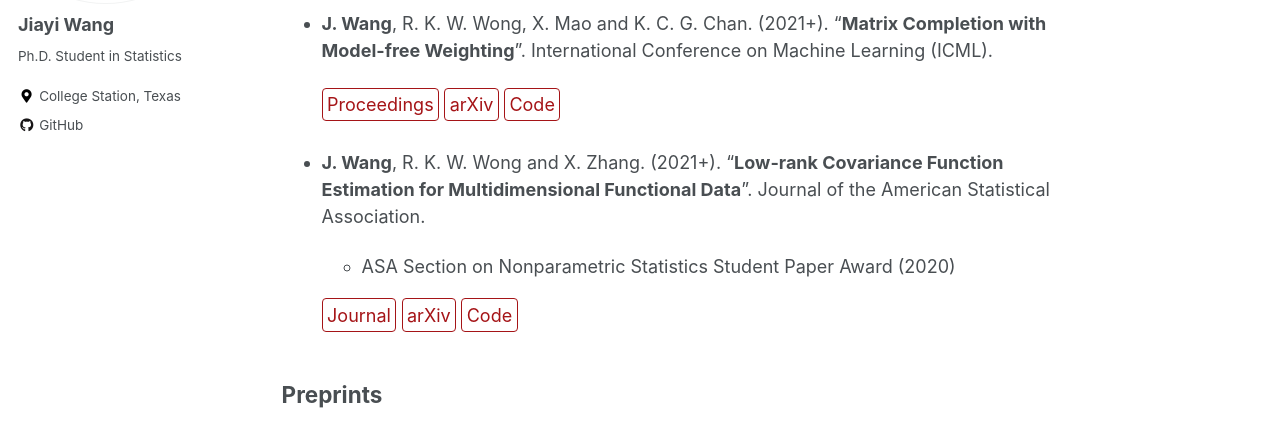
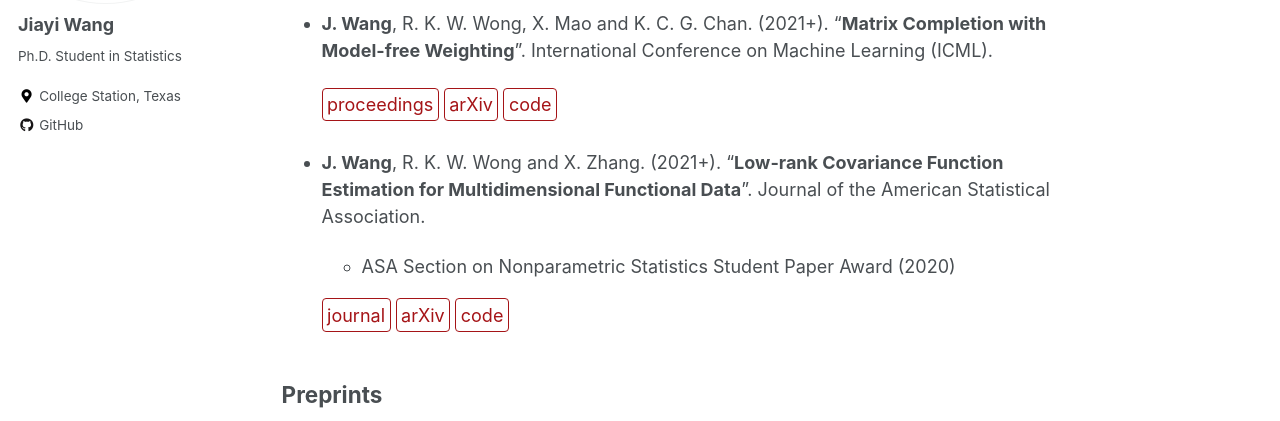
Before and after one commit to jiayiwang1017/jiayiwang1017.github.io, a Jekyll site: the page built from _pages/publications.md, in a window 1280 px wide and 900 px high, scrolled down 960 px. Shown: the part 166-587 px from the top of the window. Built offline with Jekyll 4.4.1, drawn with Linux system fonts in a browser that asks for light colours.

```diff
--- a/_pages/publications.md
+++ b/_pages/publications.md
@@ -22,13 +22,13 @@ author_profile: true
 
 - **J. Wang**, R. K. W. Wong, X. Mao and K. C. G. Chan. (2021+). "**Matrix Completion with Model-free Weighting**". International Conference on Machine Learning (ICML).
 
-  [Proceedings](http://proceedings.mlr.press/v139/wang21x/wang21x.pdf){: .btn--research} [arXiv](https://arxiv.org/abs/2106.05850){: .btn--research}  [Code](https://github.com/jiayiwang1017/MC-weighting-code){: .btn--research}
+  [proceedings](http://proceedings.mlr.press/v139/wang21x/wang21x.pdf){: .btn--research} [arXiv](https://arxiv.org/abs/2106.05850){: .btn--research}  [code](https://github.com/jiayiwang1017/MC-weighting-code){: .btn--research}
 
 
 - **J. Wang**, R. K. W. Wong and X. Zhang. (2021+). "**Low-rank Covariance Function Estimation for Multidimensional Functional Data**". Journal of the American Statistical Association.
   - ASA Section on Nonparametric Statistics Student Paper Award (2020)
 
-  [Journal](https://www.tandfonline.com/doi/full/10.1080/01621459.2020.1820344){: .btn--research} [arXiv](https://arxiv.org/abs/2008.12919){: .btn--research}  [Code](https://github.com/jiayiwang1017/mfdacov-code){: .btn--research}
+  [journal](https://www.tandfonline.com/doi/full/10.1080/01621459.2020.1820344){: .btn--research} [arXiv](https://arxiv.org/abs/2008.12919){: .btn--research}  [code](https://github.com/jiayiwang1017/mfdacov-code){: .btn--research}
 
 
 ## Preprints
```
